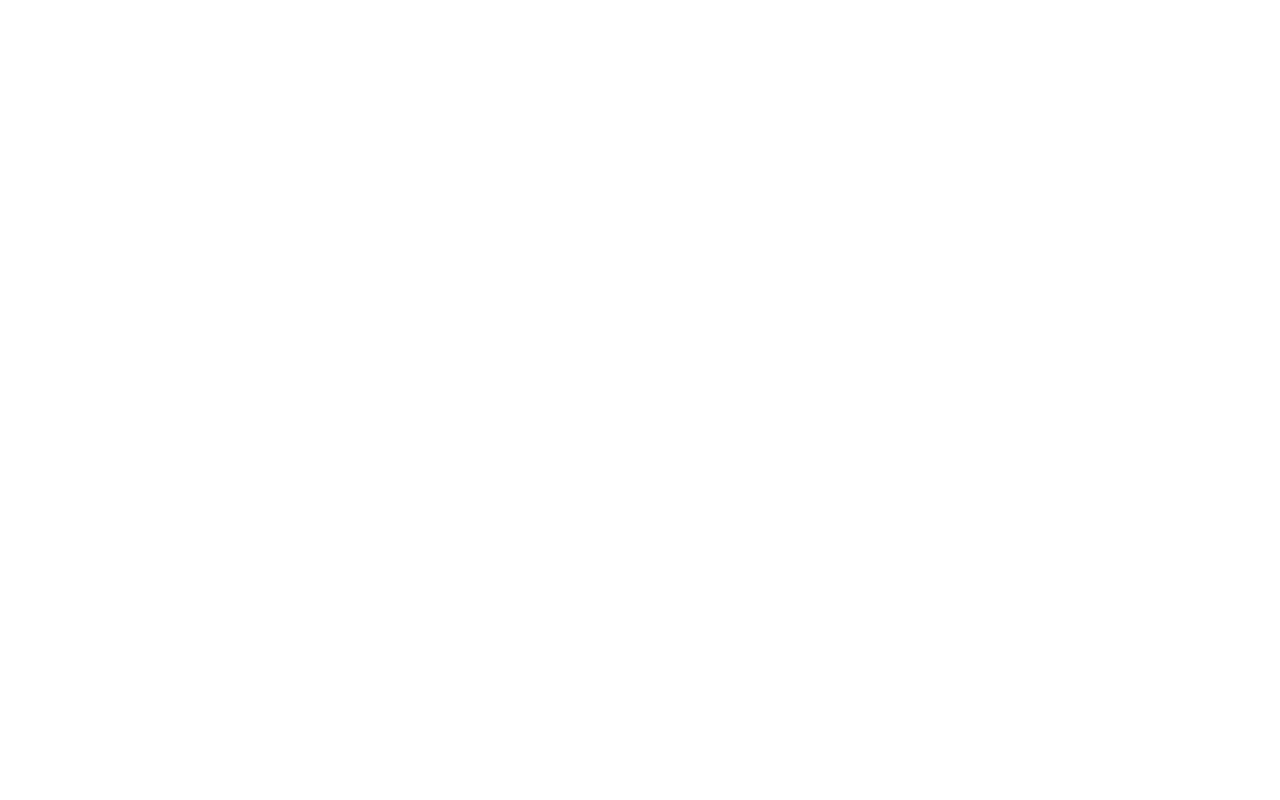
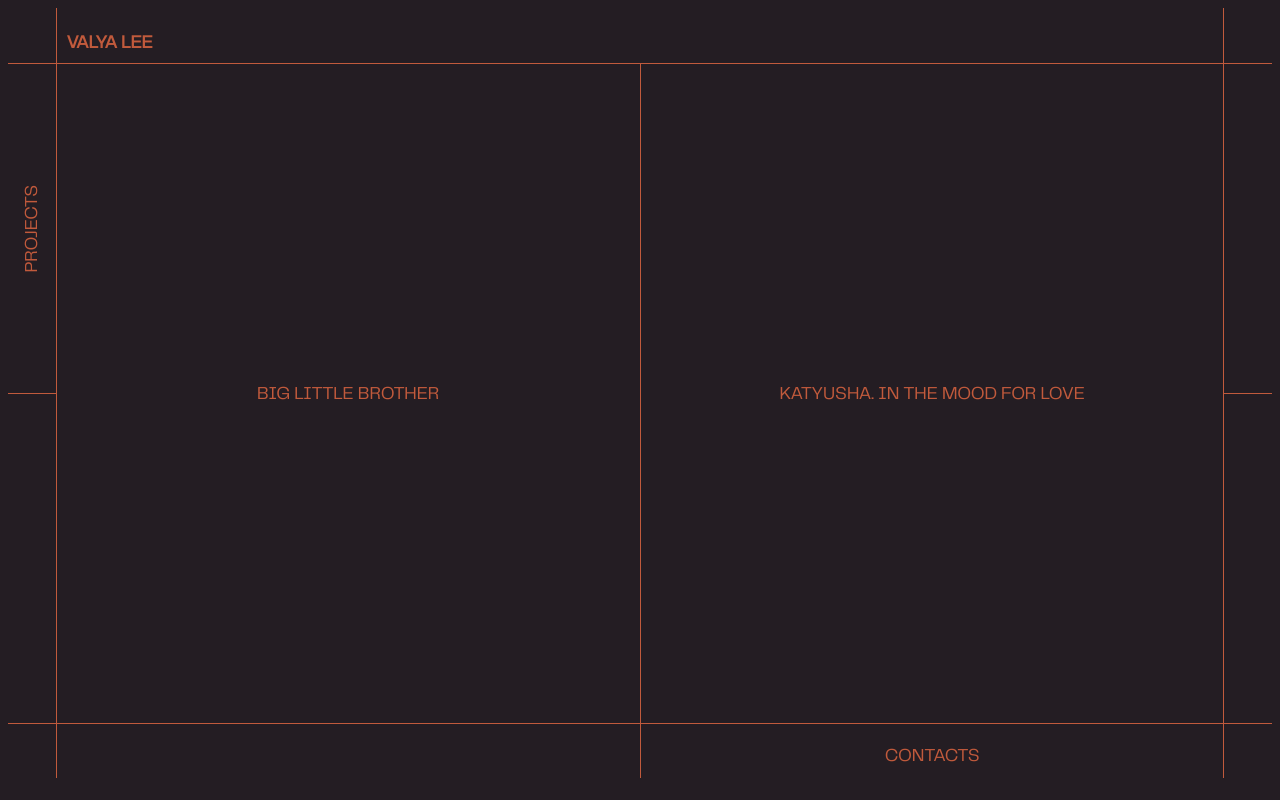
Before and after one commit to ValyaLee/homepage_new, a plain HTML site: page projects.html in a window 1280 px wide. Drawn offline with Linux system fonts and the light colour scheme.

Commit message:
add_link

```diff
--- a/assets/home_style.css
+++ b/assets/home_style.css
@@ -1,6 +1,6 @@
 *,
-*:after,
-*:before {
+*::after,
+*::before {
   box-sizing: border-box;
 }
 @font-face {
@@ -15,7 +15,17 @@ body {
  position: relative;
  background-color: #241D23;
 }
-
+a,
+a:visited {
+  color: inherit;
+}
+a {
+  text-decoration: none;
+}
+a:hover{
+  text-decoration: underline;
+  color: #C15A3C;
+}
 .parent {
   display: grid;
   grid-template-columns: 1fr repeat(2, 12fr) 1fr;
@@ -28,7 +38,7 @@ body {
   height: 55px;
   border-right: 1px solid #C15A3C;
 }
-.div2 { grid-area: 1 / 2 / 2 / 4;
+.name { grid-area: 1 / 2 / 2 / 4;
 }
 .div3 { grid-area: 1 / 4 / 2 / 5;
   border-left: 1px solid #C15A3C;
@@ -37,48 +47,48 @@ body {
   border-top: 1px solid #C15A3C;
   border-right: 1px solid #C15A3C;
 }
-.div5 { grid-area: 2 / 2 / 3 / 3;
+.pr { grid-area: 2 / 2 / 3 / 3;
   border-top: 1px solid #C15A3C;
   display: flex;
 }
-.div6 { grid-area: 2 / 3 / 3 / 4;
+.sl { grid-area: 2 / 3 / 3 / 4;
   border-top: 1px solid #C15A3C;
   border-left: 1px solid #C15A3C;
   display: flex;
 }
-.div7 { grid-area: 2 / 4 / 3 / 5;
+.bio { grid-area: 2 / 4 / 3 / 5;
   border-top: 1px solid #C15A3C;
   border-left: 1px solid #C15A3C;
   display: flex;
-  flex-direction: column;
+  align-items: center;
   justify-content: center;
 }
 .div8 { grid-area: 3 / 1 / 4 / 2;
   border-top: 1px solid #C15A3C;
   border-right: 1px solid #C15A3C;
 }
-.div9 { grid-area: 3 / 2 / 4 / 3;
+.portraits { grid-area: 3 / 2 / 4 / 3;
   border-top: 1px solid #C15A3C;
   display: flex;
 }
-.div10 { grid-area: 3 / 3 / 4 / 4;
+.compaign { grid-area: 3 / 3 / 4 / 4;
   border-left: 1px solid #C15A3C;
   border-top: 1px solid #C15A3C;
   display: flex;
 }
-.div11 { grid-area: 3 / 4 / 4 / 5;
+.pub { grid-area: 3 / 4 / 4 / 5;
   border-top: 1px solid #C15A3C;
   border-left: 1px solid #C15A3C;
   display: flex;
-  flex-direction: column;
   justify-content: center;
+  align-items: center;
 }
 .div12 { grid-area: 4 / 1 / 5 / 2;
   border-top: 1px solid #C15A3C;
   border-right: 1px solid #C15A3C;}
 .div13 { grid-area: 4 / 2 / 5 / 3;
   border-top: 1px solid #C15A3C; }
-.div14 { grid-area: 4 / 3 / 5 / 4;
+.cont { grid-area: 4 / 3 / 5 / 4;
   border-left: 1px solid #C15A3C;
   border-top: 1px solid #C15A3C;
   display: flex;
@@ -99,7 +109,7 @@ body {
   top: 70%;
   left: 10px;
 }
-.div5 p, .div6 p, .div9 p, .div10 p  {
+.pr p, .sl p, .portraits p, .compaign p  {
   font-family: Telegraf;
   font-size: 18px;
   color: #C15A3C;
@@ -107,15 +117,15 @@ body {
   margin: 150px auto 0;
 }
 
-.div7 p , .div11 p {
+.bio p , .pub p {
   font-family: Telegraf;
   font-size: 18px;
   color: #C15A3C;
   position: relative;
-  margin: absolute 0;
+  margin: 0;
   writing-mode: vertical-rl;
 }
-.div14 p {
+.cont p {
   font-family: Telegraf;
   font-size: 18px;
   color: #C15A3C;
--- /dev/null
+++ b/assets/projects_style.css
@@ -0,0 +1,129 @@
+*,
+*::after,
+*::before {
+  box-sizing: border-box;
+}
+@font-face {
+  font-family: 'Telegraf';
+  src: url("fonts/Telegraf-Regular.woff2") format("woff2"),
+      url("fonts/Telegraf-Regular.woff") format("woff");
+  font-weight: normal;
+  font-style: normal;
+  font-display: swap;
+}
+body {
+    position: relative;
+    background-color: #241D23;
+}
+a,
+a:visited {
+  color: inherit;
+}
+a {
+  text-decoration: none;
+}
+h1 {
+    font-family: Telegraf;
+    font-size: 18px;
+    color: #C15A3C;
+    padding: 10px;
+    margin: 0;
+    position: sticky;
+    top: 70%;
+    left: 10px;
+}
+.parent {
+    display: grid;
+    grid-template-columns: 1fr repeat(2, 12fr) 1fr;
+    grid-template-rows: 1fr repeat(2, 6fr) 1fr;
+    grid-column-gap: 0px;
+    grid-row-gap: 0px;
+}
+
+.div1 { grid-area: 1 / 1 / 2 / 2;
+    height: 55px;
+    border-right: 1px solid #C15A3C;
+}
+.div2 { grid-area: 1 / 2 / 2 / 4;
+}
+.div3 { grid-area: 1 / 4 / 2 / 5;
+    border-left: 1px solid #C15A3C;
+}
+.div4 { grid-area: 2 / 1 / 3 / 2;
+    border-top: 1px solid #C15A3C;
+    border-right: 1px solid #C15A3C;
+    display: flex;
+    justify-content: center;
+    align-items: center;
+}
+.div4 p {
+    font-family: Telegraf;
+    font-size: 18px;
+    color: #C15A3C;
+    position: relative;
+    margin: 0;
+    width: 20px;
+    writing-mode: vertical-rl;
+    transform: scale(-1, -1) ;
+}
+.div5 { grid-area: 2 / 2 / 4 / 3;
+    border-top: 1px solid #C15A3C;
+    display: flex;
+    justify-content: center;
+}
+.div6 { grid-area: 2 / 3 / 4 / 4;
+    border-top: 1px solid #C15A3C;
+    border-left: 1px solid #C15A3C;
+    display: flex;
+    justify-content: center;
+}
+.div7 { grid-area: 2 / 4 / 3 / 5;
+    border-top: 1px solid #C15A3C;
+    border-left: 1px solid #C15A3C;
+    display: flex;
+    flex-direction: column;
+    justify-content: center;
+}
+.div8 { grid-area: 3 / 1 / 4 / 2;
+    border-top: 1px solid #C15A3C;
+    border-right: 1px solid #C15A3C;
+}
+.div9 { grid-area: 3 / 4 / 4 / 5;
+    border-top: 1px solid #C15A3C;
+    border-left: 1px solid #C15A3C;
+    display: flex;
+    flex-direction: column;
+    justify-content: center;
+}
+.div10 { grid-area: 4 / 1 / 5 / 2;
+    border-right: 1px solid #C15A3C;
+    border-top: 1px solid #C15A3C;
+}
+.div11 { grid-area: 4 / 2 / 5 / 3;
+    border-top: 1px solid #C15A3C;
+}
+.div12 { grid-area: 4 / 3 / 5 / 4;
+    border-left: 1px solid #C15A3C;
+    border-top: 1px solid #C15A3C;
+    display: flex;
+    flex-direction: column;
+    justify-content: center;
+}
+.div13 { grid-area: 4 / 4 / 5 / 5;
+    border-left: 1px solid #C15A3C;
+    border-top: 1px solid #C15A3C;
+}
+.div5 p, .div6 p  {
+    font-family: Telegraf;
+    font-size: 18px;
+    color: #C15A3C;
+    position: relative;
+    margin: auto 0;
+}
+.div12 p {
+    font-family: Telegraf;
+    font-size: 18px;
+    color: #C15A3C;
+    position: relative;
+    margin: 10px auto 0;
+}
--- a/projects.html
+++ b/projects.html
@@ -0,0 +1,38 @@
+<!DOCTYPE html>
+<html lang="en">
+<head>
+    <meta charset="UTF-8">
+    <meta name="viewport" content="width=device-width, initial-scale=1.0">
+    <title>Document</title>
+    <link rel="stylesheet" href="assets/projects_style.css"/>
+</head>
+<body>
+    <div class="parent">
+        <div class="div1"> </div>
+        <div class="div2">
+            <a href="home.html">
+                <h1>VALYA LEE</h1>
+            </a>
+        </div>
+        <div class="div3"> </div>
+        <div class="div4">
+            <p>PROJECTS</p>
+        </div>
+        <div class="div5">
+            <p>BIG LITTLE BROTHER</p>
+        </div>
+        <div class="div6">
+            <p>KATYUSHA. IN THE MOOD FOR LOVE</p>
+        </div>
+        <div class="div7"> </div>
+        <div class="div8"> </div>
+        <div class="div9"> </div>
+        <div class="div10"> </div>
+        <div class="div11"> </div>
+        <div class="div12">
+            <p>CONTACTS</p>
+        </div>
+        <div class="div13"> </div>
+        </div>
+</body>
+</html>
```
Also changed, not shown: home.html (+12 -10 lines).
